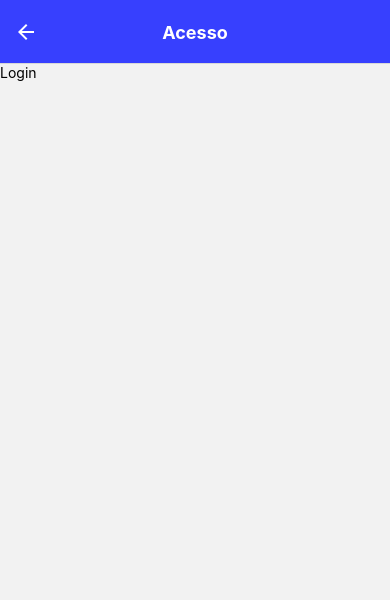
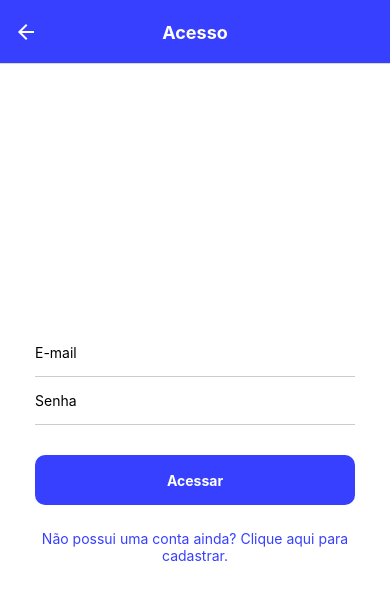
Before and after one commit to victorts1991/sample-react-native-firebase, a React Native app: screen /Login in a window 390 px wide. Shown: the top 600 px of the page. Built offline with nearby package versions, Linux system fonts and the light colour scheme.

Commit message:
Login Page

```diff
--- /dev/null
+++ b/src/components/DefaultContainer/index.tsx
@@ -0,0 +1,11 @@
+import React from 'react'
+
+import { Container } from './styles'
+
+export function DefaultContainer ({ children }) {
+    return (
+        <Container>
+            {children}
+        </Container>
+    )
+}
--- /dev/null
+++ b/src/components/DefaultContainer/styles.ts
@@ -0,0 +1,9 @@
+import styled from 'styled-components/native'
+
+export const Container = styled.View`
+    flex: 1;
+    flex-direction: column;
+    justify-content: center;
+    padding: 35px;
+    background-color: #FFF;
+`
--- /dev/null
+++ b/src/components/Loader/index.tsx
@@ -0,0 +1,11 @@
+import React from 'react'
+import { ActivityIndicator } from 'react-native'
+import { PreLoader } from './styles'
+
+export function Loader() {
+    return (
+        <PreLoader>
+            <ActivityIndicator size="large" color="#9E9E9E"/>
+        </PreLoader>
+    )
+}
--- /dev/null
+++ b/src/components/Loader/styles.ts
@@ -0,0 +1,12 @@
+import styled from 'styled-components/native'
+
+export const PreLoader = styled.View`
+    left: 0px;
+    right: 0px;
+    top: 0px;
+    bottom: 0px;
+    position: absolute;
+    align-items: center;
+    justify-content: center;
+    background-color: #FFF;
+`
--- a/src/pages/Login/index.tsx
+++ b/src/pages/Login/index.tsx
@@ -1,11 +1,73 @@
-import React from 'react'
-import { Text } from 'react-native'
-import { Container } from './styles'
+import React, { useState } from 'react'
+import { Alert } from 'react-native'
+import auth from '@react-native-firebase/auth'
+import { DefaultButton } from '../../components/DefaultButton'
+import { Input } from '../../components/Input'
+import { Loader } from '../../components/Loader'
+import { LinkToSignup } from './styles'
+import { DefaultContainer } from '../../components/DefaultContainer'
 
-export function Login () {
+export function Login ({ navigation })  {
+
+    const [isLoading, setIsLoading] = useState(false)
+    const [fieldEmail, setFieldEmail] = useState('')
+    const [fieldPassword, setFieldPassword] = useState('')
+
+    function clearFields() {
+        setFieldEmail('')
+        setFieldPassword('')
+    }
+
+    function userLogin () {
+        if(fieldEmail === '' || fieldPassword === '') {
+            Alert.alert('Atenção', 'Todos os campos são obrigatórios.')
+        } else {
+            setIsLoading(true)
+            auth()
+                .signInWithEmailAndPassword(fieldEmail, fieldPassword)
+                .then((res) => {
+                    console.log(res)
+                    clearFields()
+                    setIsLoading(false)
+                    navigation.navigate('Chat')
+            })
+            .catch(error => {
+                setIsLoading(false)
+                Alert.alert('Atenção', 'Dados incorretos, por favor tente novamente com outros dados.')
+                console.error(error)
+            })
+        }
+    }
+
+    if(isLoading){
+        if(isLoading){
+            return <Loader />
+        }
+    }
     return (
-        <Container>
-            <Text>Login</Text>
-        </Container>
+        <DefaultContainer>
+            <Input
+                placeholder="E-mail"
+                value={fieldEmail}
+                onChangeText={(val) => setFieldEmail(val)}
+            />
+            <Input
+                placeholder="Senha"
+                value={fieldPassword}
+                onChangeText={(val) => setFieldPassword(val)}
+                secureTextEntry={true}
+            />
+
+            <DefaultButton
+                onPress={() => userLogin()}
+                label="Acessar"
+            />
+
+            <LinkToSignup
+                onPress={() => navigation.navigate('Signup')}
+            >
+                Não possui uma conta ainda? Clique aqui para cadastrar.
+            </LinkToSignup>
+        </DefaultContainer>
     )
 }
--- a/src/pages/Login/styles.ts
+++ b/src/pages/Login/styles.ts
@@ -1,5 +1,7 @@
 import styled from 'styled-components/native'
 
-export const Container = styled.View`
-
+export const LinkToSignup = styled.Text`
+    color: #3740FE;
+    margin-top: 25px;
+    text-align: center;
 `
--- a/src/pages/Signup/index.tsx
+++ b/src/pages/Signup/index.tsx
@@ -1,7 +1,8 @@
 import React, { useState } from 'react'
-import { ActivityIndicator, Alert } from 'react-native'
-import { Container, PreLoader, LinkToLogin } from './styles'
-
+import { Alert } from 'react-native'
+import { LinkToLogin } from './styles'
+import { DefaultContainer } from '../../components/DefaultContainer'
+import { Loader } from '../../components/Loader'
 import { Input } from '../../components/Input'
 import { DefaultButton } from '../../components/DefaultButton'
 
@@ -61,15 +62,11 @@ export function Signup ({ navigation }) {
     }
 
     if(isLoading){
-        return(
-          <PreLoader>
-            <ActivityIndicator size="large" color="#9E9E9E"/>
-          </PreLoader>
-        )
-      }
+        return <Loader />
+    }
 
     return (
-        <Container>
+        <DefaultContainer>
             <Input
                 placeholder="Nome"
                 value={fieldName}
@@ -89,7 +86,7 @@ export function Signup ({ navigation }) {
 
             <DefaultButton
                 onPress={() => registerUser()}
-                label="Signup"
+                label="Cadastrar"
             />
 
             <LinkToLogin
@@ -97,7 +94,7 @@ export function Signup ({ navigation }) {
             >
                 Já é registrado? Clique aqui para fazer o login.
             </LinkToLogin>
-        </Container>
+        </DefaultContainer>
 
     )
 }
--- a/src/pages/Signup/styles.ts
+++ b/src/pages/Signup/styles.ts
@@ -1,23 +1,4 @@
 import styled from 'styled-components/native'
-
-export const Container = styled.View`
-    flex: 1;
-    flex-direction: column;
-    justify-content: center;
-    padding: 35px;
-    background-color: #FFF;
-`
-
-export const PreLoader = styled.View`
-    left: 0px;
-    right: 0px;
-    top: 0px;
-    bottom: 0px;
-    position: absolute;
-    align-items: center;
-    justify-content: center;
-    background-color: #FFF;
-`
 
 export const LinkToLogin = styled.Text`
     color: #3740FE;
```
